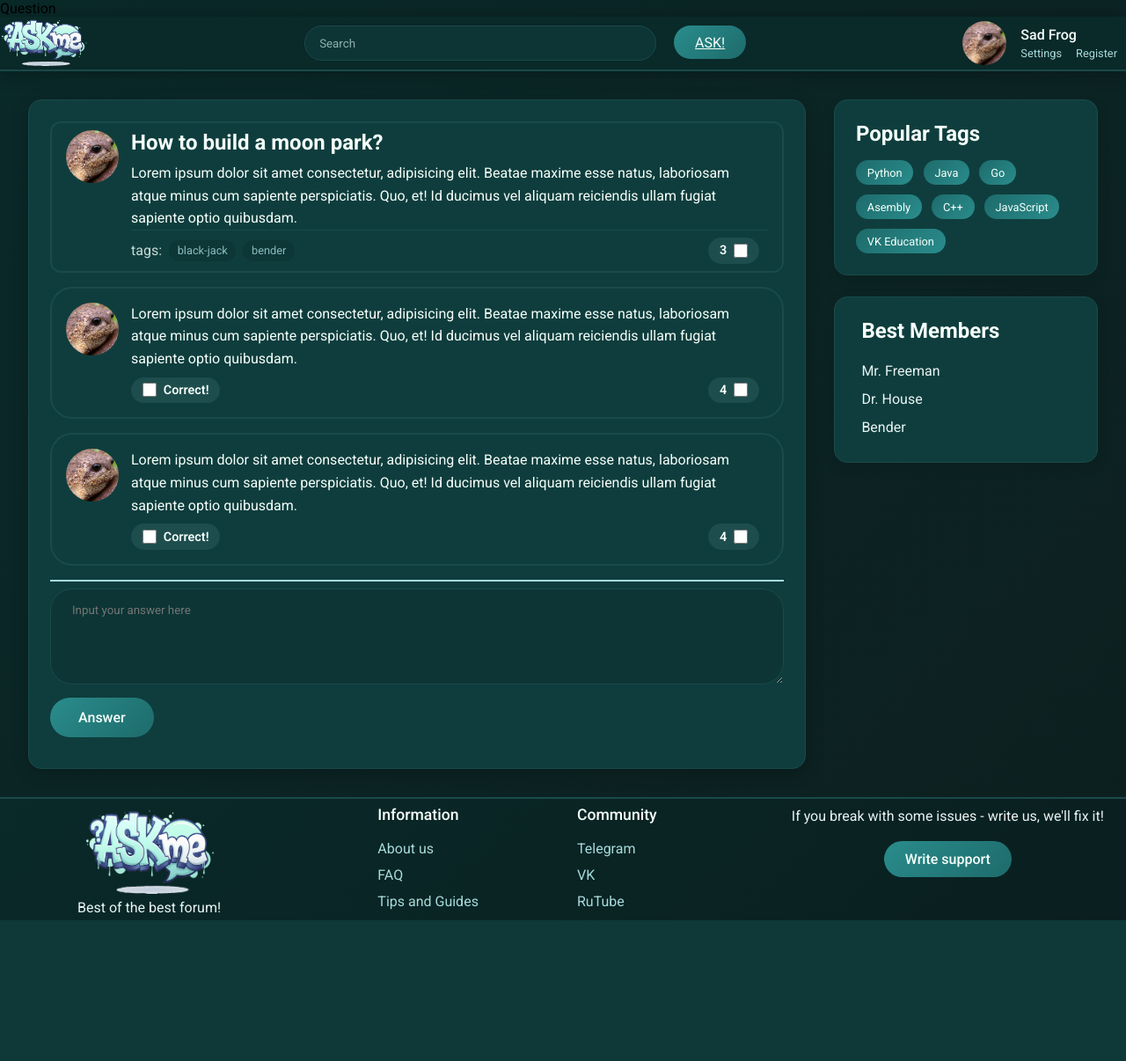
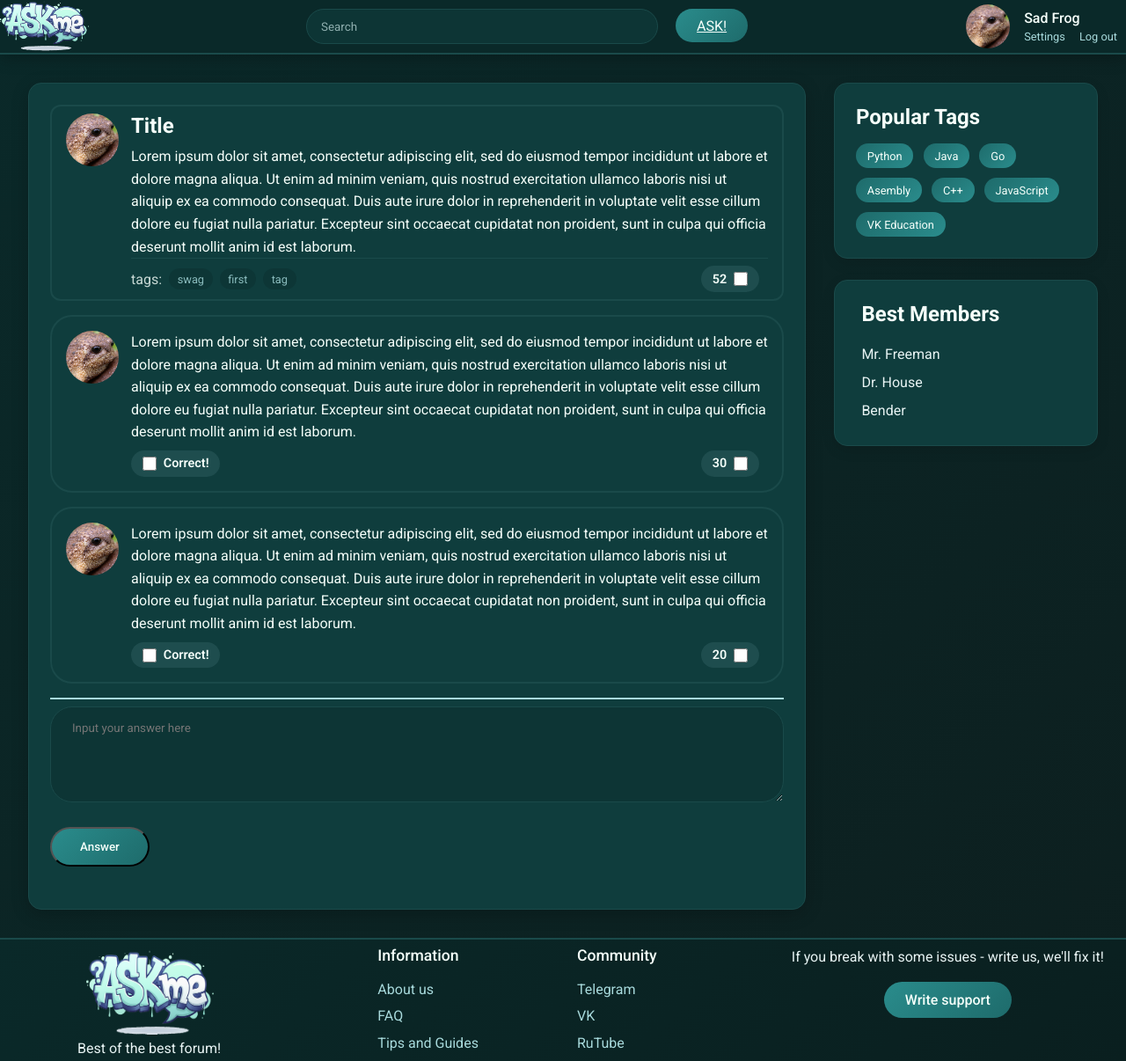
Before and after one commit to Saucesamba/AskMe, a Django app: page /question/1/ in a window 1280 px wide. Shown: the whole page at 88% size. Before the commit the page ends 1046 px from the top, so only its background shows below. Run offline with Django 5.2, Linux system fonts and the light colour scheme.

Commit message:
make views, make templates

```diff
--- a/AskMe/urls.py
+++ b/AskMe/urls.py
@@ -20,5 +20,5 @@ from django.urls import path, include
 urlpatterns = [
     # path('admin/', admin.site.urls),
     path('', include('users.urls')),
-    path('', include('questions.urls'))
+    path('', include('questions.urls')),
 ]
--- a/questions/urls.py
+++ b/questions/urls.py
@@ -7,5 +7,5 @@ urlpatterns = [
     path('hot/', HotQuestionsView.as_view(), name = "hot"),
     path('tag/<str:tag>/', MainPageView.as_view(),name = "tag"),
     path('question/<int:pk>/', OneQuestionView.as_view(), name = "question_details"),
-    path('aks/', NewQuestionView.as_view(), name = "ask")
+    path('ask/', NewQuestionView.as_view(), name = "ask")
 ]
--- a/questions/views.py
+++ b/questions/views.py
@@ -2,7 +2,6 @@ from django.shortcuts import render
 
 from django.http import JsonResponse, HttpResponse
 from django.views.generic import TemplateView
-# Create your views here.
 
 class MainPageView(TemplateView):
 
@@ -11,18 +10,15 @@ class MainPageView(TemplateView):
     def get_context_data(self, **kwargs):
         context = super(MainPageView, self).get_context_data(**kwargs)
         context['questions'] = [ {
+            'id':i,
             'title': f'Title',
-            'question_text':'Lorem ipsum dolore',
+            'question_text':'Lorem ipsum dolor sit amet, consectetur adipiscing elit, sed do eiusmod tempor incididunt ut labore et dolore magna aliqua. Ut enim ad minim veniam, quis nostrud exercitation ullamco laboris nisi ut aliquip ex ea commodo consequat. Duis aute irure dolor in reprehenderit in voluptate velit esse cillum dolore eu fugiat nulla pariatur. Excepteur sint occaecat cupidatat non proident, sunt in culpa qui officia deserunt mollit anim id est laborum.',
             'tags':{
                 'swag',
                 'first',
                 'tag',
             },
             'is_hot': False,
-            'answers':{
-                'slkvnmsljkvnmsl',
-                'eitjgoejnrgkeenkejnsfv',
-            },
             'answer_count':3,
             'like_count': 52,
             } for i in range (30)]
@@ -37,42 +33,84 @@ class HotQuestionsView(TemplateView):
 
     def get_context_data(self, **kwargs):
         context = super(HotQuestionsView, self).get_context_data(**kwargs)
-        context[""] = []
+        context['questions'] = [ {
+            'title': f'Title',
+            'question_text':'Lorem ipsum dolor sit amet, consectetur adipiscing elit, sed do eiusmod tempor incididunt ut labore et dolore magna aliqua. Ut enim ad minim veniam, quis nostrud exercitation ullamco laboris nisi ut aliquip ex ea commodo consequat. Duis aute irure dolor in reprehenderit in voluptate velit esse cillum dolore eu fugiat nulla pariatur. Excepteur sint occaecat cupidatat non proident, sunt in culpa qui officia deserunt mollit anim id est laborum.',
+            'tags':{
+                'swag',
+                'first',
+                'tag',
+            },
+            'is_hot': True,
+            'answer_count':52,
+            'like_count': 3,
+            } for i in range (15)]
         return context
 
     def dispatch(self, request, *args, **kwargs):
         return super(HotQuestionsView, self).dispatch(request, *args, **kwargs)
-
 
 class OneQuestionView(TemplateView):
     template_name = 'questions/question.html'
 
     def get_context_data(self, **kwargs):
         context = super(OneQuestionView, self).get_context_data(**kwargs)
-        context[""] = []
+        context["question"] = {
+            'title': f'Title',
+            'question_text':'Lorem ipsum dolor sit amet, consectetur adipiscing elit, sed do eiusmod tempor incididunt ut labore et dolore magna aliqua. Ut enim ad minim veniam, quis nostrud exercitation ullamco laboris nisi ut aliquip ex ea commodo consequat. Duis aute irure dolor in reprehenderit in voluptate velit esse cillum dolore eu fugiat nulla pariatur. Excepteur sint occaecat cupidatat non proident, sunt in culpa qui officia deserunt mollit anim id est laborum.',
+            'tags':{
+                'swag',
+                'first',
+                'tag',
+            },
+            'is_hot': False,
+            'answers':[
+                {
+                    'text':'Lorem ipsum dolor sit amet, consectetur adipiscing elit, sed do eiusmod tempor incididunt ut labore et dolore magna aliqua. Ut enim ad minim veniam, quis nostrud exercitation ullamco laboris nisi ut aliquip ex ea commodo consequat. Duis aute irure dolor in reprehenderit in voluptate velit esse cillum dolore eu fugiat nulla pariatur. Excepteur sint occaecat cupidatat non proident, sunt in culpa qui officia deserunt mollit anim id est laborum.',
+                    'like_count':30,
+                },
+                {
+                    'text':'Lorem ipsum dolor sit amet, consectetur adipiscing elit, sed do eiusmod tempor incididunt ut labore et dolore magna aliqua. Ut enim ad minim veniam, quis nostrud exercitation ullamco laboris nisi ut aliquip ex ea commodo consequat. Duis aute irure dolor in reprehenderit in voluptate velit esse cillum dolore eu fugiat nulla pariatur. Excepteur sint occaecat cupidatat non proident, sunt in culpa qui officia deserunt mollit anim id est laborum.',
+                    'like_count':20,
+                }],
+            'answer_count': 2,
+            'like_count': 52,
+            }
         return context
 
     def dispatch(self, request, *args, **kwargs):
         return super(OneQuestionView, self).dispatch(request, *args, **kwargs)
-
 
 class TagFilteredQuestionsView(TemplateView):
     template_name = 'questions/index.html'
 
     def get_context_data(self, **kwargs):
         context = super(TagFilteredQuestionsView, self).get_context_data(**kwargs)
-        context[""] = []
+        context['questions'] = [ {
+            'id':i,
+            'title': f'Title',
+            'question_text':'Lorem ipsum dolor sit amet, consectetur adipiscing elit, sed do eiusmod tempor incididunt ut labore et dolore magna aliqua. Ut enim ad minim veniam, quis nostrud exercitation ullamco laboris nisi ut aliquip ex ea commodo consequat. Duis aute irure dolor in reprehenderit in voluptate velit esse cillum dolore eu fugiat nulla pariatur. Excepteur sint occaecat cupidatat non proident, sunt in culpa qui officia deserunt mollit anim id est laborum.',
+            'tags':{
+                'swag',
+                'first',
+                'tag',
+            },
+            'is_hot': False,
+            'answer_count':3,
+            'like_count': 52,
+            } for i in range (30)]
         return context
 
     def dispatch(self, request, *args, **kwargs):
         return super(TagFilteredQuestionsView, self).dispatch(request, *args, **kwargs)
 
-
 class NewQuestionView(TemplateView):
-    template_name = "questions/ask.htmp"
+    template_name = "questions/ask.html"
     def get_context_data(self, **kwargs):
         context = super(NewQuestionView,self).get_context_data(**kwargs)
-        context[""] = []
+        context[""] = [
+
+        ]
         return context
 
     def dispatch(self, request, *args, **kwargs):
--- a/templates/base.html
+++ b/templates/base.html
@@ -5,33 +5,32 @@
 <head>
     <meta charset = "UTF8">
     <meta name = "viewport" content = "width=device">
-    <link rel = "stylesheet" href = "../static/css/Base.css">
-    <link rel = "stylesheet" href = "../static/css/Question.css">
-    <link rel = "stylesheet" href = "../static/css/Login.css">
-    {%block title%}ASKme{%endblock%}
+    <link rel = "stylesheet" href = "{% static "css/Base.css"%}">
+    <link rel = "stylesheet" href = "{% static "css/Login.css"%}">
+    <link rel = "stylesheet" href = "{% static "css/Question.css"%}">
+
+    <title>{%block title%}ASKme{%endblock%}</title>
     <link href="https://fonts.googleapis.com/css2?family=Roboto:ital,wght@0,100..900;1,100..900&display=swap" rel="stylesheet">
 </head>
 
 <body>
     <!-- Хедер -->
     <header>
-        <a href = ""><img src="{% static "img/logo.png" %}" class = "logo"></a>
+        <a href = "{%url 'index'%}"><img src="{% static "img/logo.png" %}" class = "logo"></a>
 
         <div class="search-container">
             <input type = "text" class = "searchbar" placeholder="Search" id = "searchbar">
 
-            <a href="/ask" class = "ask-button">ASK!</a>
+            <a href="{%url 'ask'%}" class = "ask-button">ASK!</a>
         </div>
 
         <div class = "profile-wrapper">
             <div class = "photo"><img src="{% static "img/profilepic.png" %}"></div>
-
             <div class = "profile-text">
                 <div class = "profile-name">Sad Frog</div>
-
                 <div>
-                    <a href = "/settings">Settings</a>
-                    <a href = "/register">Register</a>
+                    <a href = "{%url 'profile' %}">Settings</a>
+                    <a href = "{%url 'logout' %}" >Log out</a>
                 </div>
             </div>
         </div>
@@ -79,7 +78,7 @@
     <!-- Футер -->
     <footer>
         <div class="logo-container">
-            <a href = "/"><img src="../static/img/logo.png" class ="logo"></a>
+            <a href = "{%url 'index' %}"><img src="{%static "img/logo.png"%}" class ="logo"></a>
             <p>Best of the best forum!</p>
         </div>
 
@@ -119,7 +118,7 @@
 
         <div class = "support-info">
             <p>If you break with some issues - write us, we'll fix it!</p>
-            <a href = "/support" class = "support-button">Write support</a>
+            <a href = "/" class = "support-button">Write support</a>
         </div>
 
     </footer>
--- a/templates/questions/ask.html
+++ b/templates/questions/ask.html
@@ -1,4 +1,4 @@
-{%extends base.html%}
+{%extends 'base.html'%}
 
 {%block title%}Create Question{%endblock%}
 
@@ -18,7 +18,7 @@
                 <textarea class="answer-field tags-field" placeholder="Add tags to other people can find your question" id="ans-field" rows="5"></textarea>
             </div>
             <div class="btn-wrapper">
-                <a href = "" class = "ans-btn">ASK!</a>
+                <a href = "{%url 'index' %}" class = "ans-btn">ASK!</a>
             </div>
         </div>
     </div>
--- a/templates/questions/question.html
+++ b/templates/questions/question.html
@@ -1,4 +1,6 @@
 {%extends 'base.html'%}
+
+{%load static%}
 
 {%block title%}Question{%endblock%}
 
@@ -6,25 +8,26 @@
     <div class = "main-container">
         <section id = "start-question">
             <div class="question-wrapper">
-                <div class = "photo"><img src="../static/img/profilepic.png"></div>
+                <div class = "photo"><img src="{%static 'img/profilepic.png'%}"></div>
                 <div>
                     <div class="text-wrapper">
                         <div class = "h2-container">
-                            <h2>How to build a moon park?</h2>
+                            <h2>{{question.title}}</h2>
                         </div>
                         <div>
-                            <p>Lorem ipsum dolor sit amet consectetur, adipisicing elit. Beatae maxime esse natus, laboriosam atque minus cum sapiente perspiciatis. Quo, et! Id ducimus vel aliquam reiciendis ullam fugiat sapiente optio quibusdam.</p>
+                            <p>{{question.question_text}}</p>
                         </div>
                     </div>
 
                     <div class="question-lowbar">
                         <div class = "question-tags">
                             tags:
-                            <a href="">black-jack</a>
-                            <a href="">bender</a>
+                            {% for tag in question.tags %}
+                                <a href="{% url 'tag' tag %}">{{ tag }}</a>
+                            {% endfor %}
                         </div>
                         <div class = "like-btn">
-                            3
+                            {{question.like_count}}
                             <input type ="checkbox" id = "like-btn">
                         </div>
                     </div>
@@ -32,13 +35,13 @@
             </div>
         </section>
         <section class = "answers">
+            {%for answer in question.answers%}
             <div class="answer-wrapper">
-                <div class = "photo"><img src="../static/img/profilepic.png"></div>
+                <div class = "photo"><img src="{%static 'img/profilepic.png'%}"></div>
                 <div>
-
                     <div class="text-wrapper">
                         <div>
-                            <p>Lorem ipsum dolor sit amet consectetur, adipisicing elit. Beatae maxime esse natus, laboriosam atque minus cum sapiente perspiciatis. Quo, et! Id ducimus vel aliquam reiciendis ullam fugiat sapiente optio quibusdam.</p>
+                            <p>{{answer.text}}</p>
                         </div>
                     </div>
 
@@ -48,36 +51,15 @@
                             Correct!
                         </div>
                         <div class = "like-btn">
-                            4
+                            {{answer.like_count}}
                             <input type ="checkbox" id = "like-btn">
                         </div>
                     </div>
 
                 </div>
             </div>
-            <div class="answer-wrapper">
-                <div class = "photo"><img src="../static/img/profilepic.png"></div>
-                <div>
+            {%endfor%}
 
-                    <div class="text-wrapper">
-                        <div>
-                            <p>Lorem ipsum dolor sit amet consectetur, adipisicing elit. Beatae maxime esse natus, laboriosam atque minus cum sapiente perspiciatis. Quo, et! Id ducimus vel aliquam reiciendis ullam fugiat sapiente optio quibusdam.</p>
-                        </div>
-                    </div>
-
-                    <div class="answer-lowbar">
-                        <div class = "correct-btn">
-                            <input type ="checkbox" id = "correct-btn">
-                            Correct!
-                        </div>
-                        <div class = "like-btn">
-                            4
-                            <input type ="checkbox" id = "like-btn">
-                        </div>
-                    </div>
-
-                </div>
-            </div>
         </section>
         <section class = "new-answer">
             <div class="input-answer">
@@ -85,7 +67,7 @@
                     <textarea class="answer-field" placeholder="Input your answer here" id="ans-field" rows="5"></textarea>
                 </div>
                 <div class="btn-wrapper">
-                    <a href = "" class = "ans-btn">Answer</a>
+                    <button type = "submit" class = "ans-btn"> Answer</button>
                 </div>
             </div>
         </section>
--- a/templates/users/login.html
+++ b/templates/users/login.html
@@ -22,10 +22,10 @@
 
             <div class="btn-container">
                 <div>
-                    <a href = "" class = "login-btn">Log in</a>
+                    <a href = "{%url 'profile'%}" class = "login-btn">Log in</a>
                 </div>
                 <div>
-                    <a href = "" class = "account-link">Create new account</a>
+                    <a href = "{%url 'signup' %}" class = "account-link">Create new account</a>
                 </div>
             </div>
         </div>
--- a/users/urls.py
+++ b/users/urls.py
@@ -6,4 +6,5 @@ urlpatterns = [
     path('login/', LoginView.as_view(), name = "login"),
     path('signup/', RegisterView.as_view(), name="signup"),
     path('profile/', ProfileView.as_view(), name = "profile"),
+    path('logout/', LogOutView.as_view(), name = "logout"),
 ]
```
Also changed, not shown: templates/questions/index.html (+8 -5 lines), templates/users/profile.html (+8 -6 lines), templates/users/signup.html (+4 -4 lines), users/views.py (+8 -1 lines), README.md.
